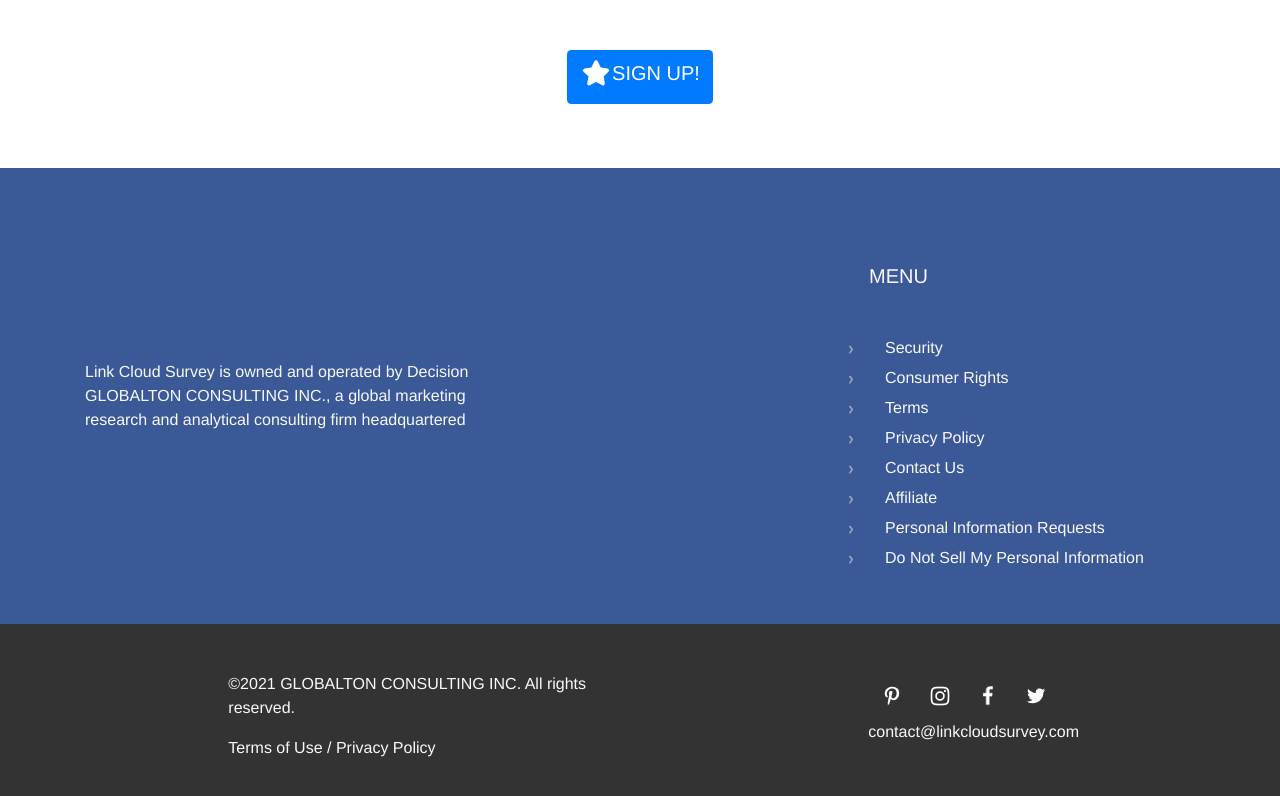
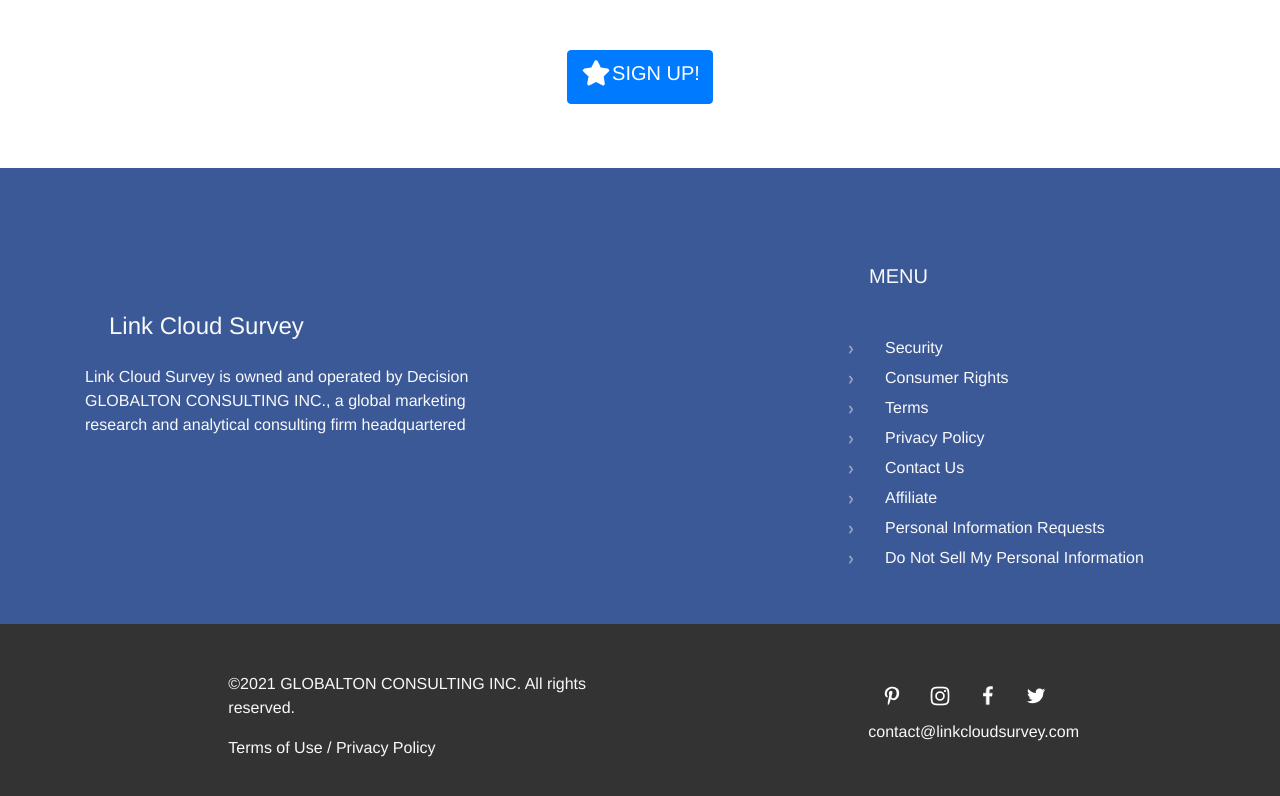
Before and after one commit to wawoyuanli/answeronline, a Vue app: page /signup#/home in a window 1280 px wide. Shown: the part 4029-4825 px from the top of the page. Built offline with nearby package versions, Linux system fonts and the light colour scheme.

Commit message:
add name

```diff
--- a/src/components/footer.vue
+++ b/src/components/footer.vue
@@ -10,7 +10,8 @@
             height="100px"
             class="ml-4"
           /> -->
-          <p class="mt-5 mb-3 text-light text-left">
+         <div class="ml-4 h4 text-light">Link Cloud Survey</div>
+          <p class="mt-4 mb-3 text-light text-left">
             Link Cloud Survey is owned and operated by Decision
             GLOBALTON CONSULTING INC., a global marketing research and analytical consulting
             firm headquartered
```
